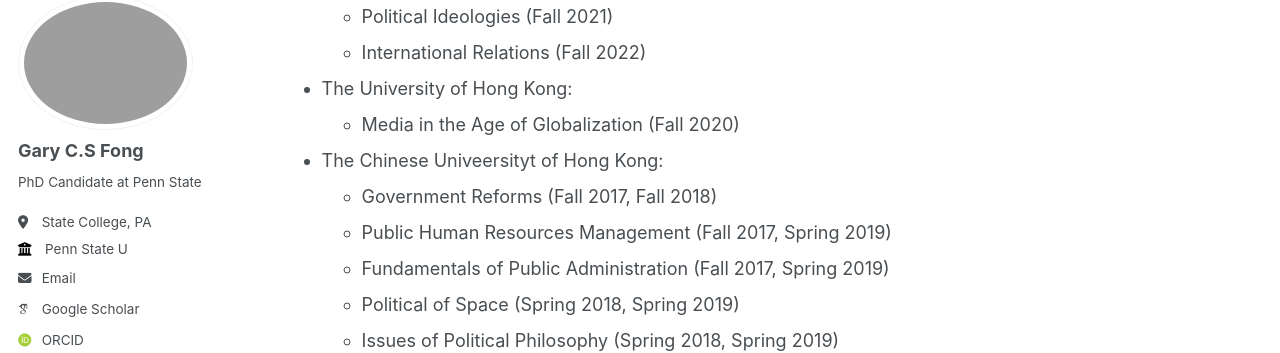
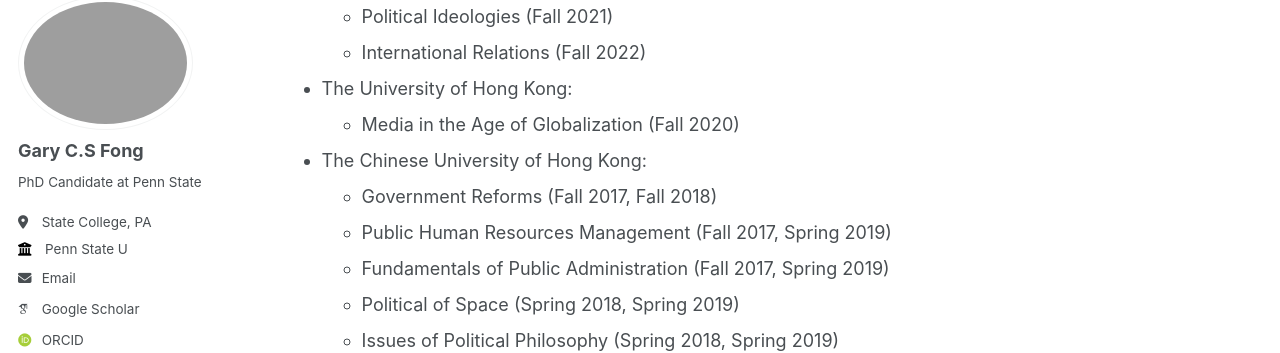
Before and after one commit to sap98fcs/sap98fcs.github.io, a Jekyll site: the page built from _pages/teaching.md, in a window 1280 px wide and 900 px high, scrolled down 588 px. Shown: the part 110-463 px from the top of the window. Built offline with Jekyll 4.4.1, drawn with Linux system fonts in a browser that asks for light colours; some web fonts are replaced.

Commit message:
Update teaching.md

```diff
--- a/_pages/teaching.md
+++ b/_pages/teaching.md
@@ -26,7 +26,7 @@ Working paper
   * International Relations (Fall 2022)
 * The University of Hong Kong:
   * Media in the Age of Globalization (Fall 2020)
-* The Chinese Univeersityt of Hong Kong:
+* The Chinese University of Hong Kong:
   * Government Reforms (Fall 2017, Fall 2018)
   * Public Human Resources Management (Fall 2017, Spring 2019)
   * Fundamentals of Public Administration (Fall 2017, Spring 2019)
```
